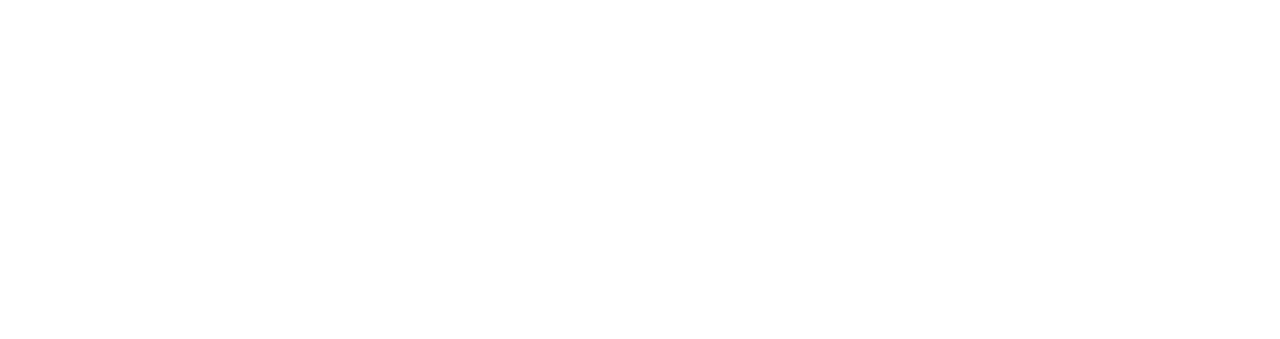
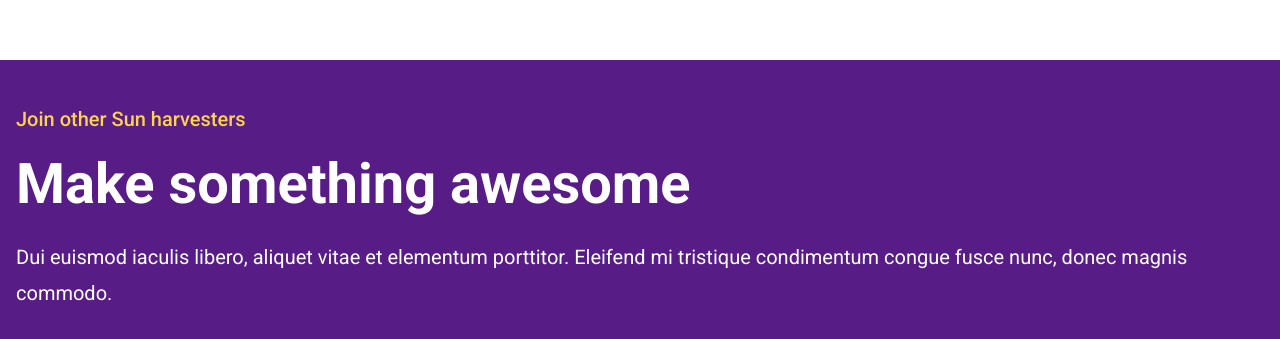
Before and after one commit to jooluisrm/buzzvel-fe, a Next.js app: page / in a window 1280 px wide. Shown: the part 3961-4300 px from the top of the page. Before the commit the page ends 3477 px from the top, so only its background shows below. Built offline with nearby package versions, Linux system fonts and the light colour scheme.

Commit message:
inicio da section5 mais correção no componente do titulosection, agr ele pode ser usado em todas as section

```diff
--- a/src/app/page.tsx
+++ b/src/app/page.tsx
@@ -3,6 +3,7 @@
 import { Section2 } from "@/components/section2/Section2";
 import { Section3 } from "@/components/section3/Section3";
 import { Section4 } from "@/components/section4/Section4";
+import { Section5 } from "@/components/section5/Section5";
 
 const Page = () => {
     return (
@@ -12,6 +13,7 @@
             <Section2 />
             <Section3 />
             <Section4 />
+            <Section5 />
         </div>
     );
 }
--- a/src/components/reciclagem/TitleSection.tsx
+++ b/src/components/reciclagem/TitleSection.tsx
@@ -2,22 +2,29 @@
     h2: string;
     h1: string;
     p: string;
+    bg: 'roxo' | 'branco';
 }
 
-export const TitleSection = ({h2, h1, p}: Props) => {
+export const TitleSection = ({h2, h1, p, bg}: Props) => {
     return (
         <div className="text-center flex flex-col gap-6 mb-12 md:text-start">
             <h2
-                className="text-[16px] text-[#D97706] font-medium leading-[17.6px] md:text-[20px] md:leading-[22px]"
+                className={`text-[16px] font-medium leading-[17.6px] md:text-[20px] md:leading-[22px]
+                    ${bg === "roxo" ? `text-[#FCD34D]` : `text-[#D97706]`}
+                    `}
             >
                 {h2}
             </h2>
             <h1
-                className="text-[32px] leading-[35.2px] font-bold md:text-[56px] md:leading-[61.6px]"
+                className={`text-[32px] leading-[35.2px] font-bold md:text-[56px] md:leading-[61.6px]
+                        ${bg === "roxo" ? `text-white` : `text-[#0F172A]`}
+                    `}
             >
                 {h1}
             </h1>
-            <p className="text-[16px] leading-[22.4px] md:text-[20px] md:leading-[36px]">
+            <p className={`text-[16px] leading-[22.4px] md:text-[20px] md:leading-[36px]
+                    ${bg === "roxo" ? `text-white` : `text-[#0F172A]`}
+                `}>
                 {p}
             </p>
         </div>
--- a/src/components/section3/Section3.tsx
+++ b/src/components/section3/Section3.tsx
@@ -23,7 +23,7 @@
                 <Image width={150} alt="frame pc" src={framePc} className="hidden absolute transform translate-y-[180px] translate-x-[260px] lg:block"/>
             </div>
             <div className="flex flex-col gap-6 mb-16 md:flex-[1] lg:flex-[2]">
-                <TitleSection h2="Services" h1="Personalized services" p="Pretium lectus ultrices sit tempor, sit ullamcorper volutpat et et. Auctor turpis semper id sit ornare maecenas lectus sed."/>
+                <TitleSection bg="branco" h2="Services" h1="Personalized services" p="Pretium lectus ultrices sit tempor, sit ullamcorper volutpat et et. Auctor turpis semper id sit ornare maecenas lectus sed."/>
                 <GridSection>
                     <GridItem
                         h3="Et mauris"
--- a/src/components/section4/Section4.tsx
+++ b/src/components/section4/Section4.tsx
@@ -13,6 +13,7 @@
         <section className="py-12 px-4 md:p-20 md:grid md:grid-cols-2 lg:flex">
                 <div className="flex flex-col gap-6 mb-16 lg:flex-[2]">
                     <TitleSection
+                        bg="branco"
                         h2="System features"
                         h1="Powerful features"
                         p="Pretium lectus ultrices sit tempor, sit ullamcorper volutpat et et. Auctor turpis semper id sit ornare maecenas lectus sed."
--- /dev/null
+++ b/src/components/section5/Section5.tsx
@@ -0,0 +1,10 @@
+import { TitleSection } from "../reciclagem/TitleSection";
+
+export const Section5 = () => {
+    return (
+        <section className="bg-[#581C87] mt-[550px] py-12 px-4">
+            <TitleSection bg="roxo" h1="Make something awesome" h2="Join other Sun harvesters" p="Dui euismod iaculis libero, aliquet vitae et elementum porttitor. Eleifend mi tristique condimentum congue fusce nunc, donec magnis commodo."/>
+
+        </section>
+    );
+}
```
